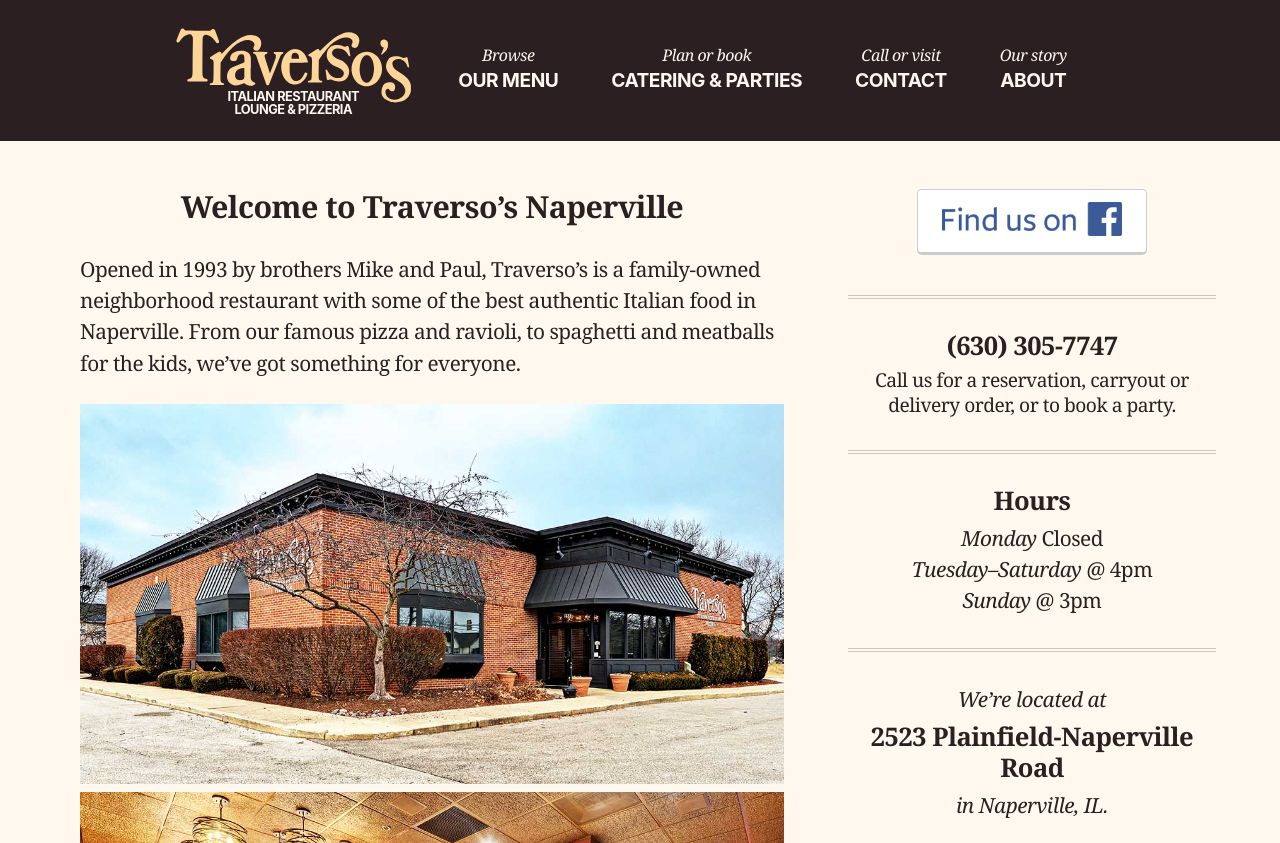
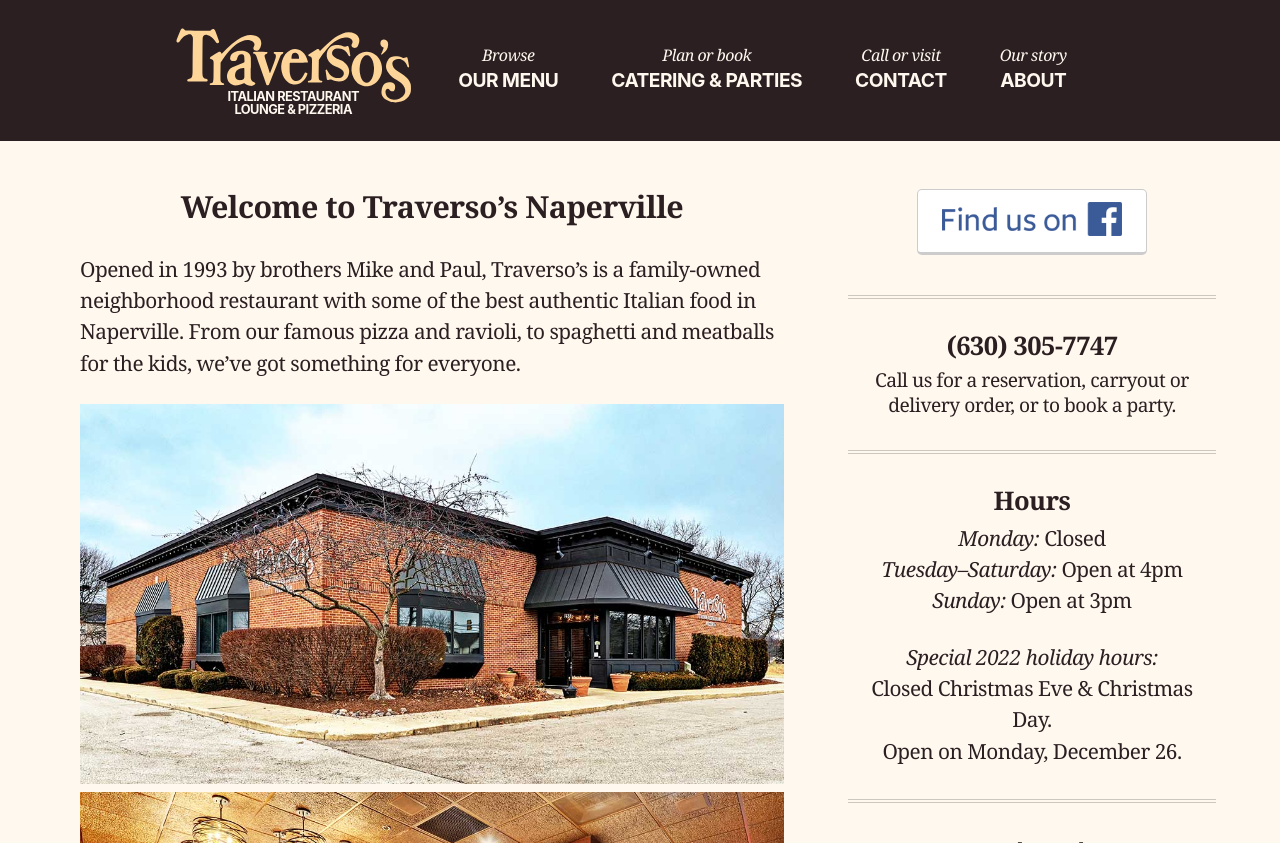
Before and after one commit to traversos/traversos.github.io, a Jekyll site: the page built from index.html, in a window 1280 px wide and 900 px high, cut to the strip 0-843 px from the top of the window. Built offline with Jekyll 4.4.1, drawn with Linux system fonts in a browser that asks for light colours; nearby versions of some CDN libraries.

Commit message:
holiday hours

```diff
--- a/index.html
+++ b/index.html
@@ -38,9 +38,14 @@
     <hr>
     <h2 class="push-half--bottom">Hours</h2>
     <ul class="home-hours">
-      <li><em>Monday</em> Closed</li>
-      <li><em>Tuesday–Saturday</em> @ 4pm</li>
-      <li><em>Sunday</em> @ 3pm</li>
+      <li><em>Monday:</em> Closed</li>
+      <li><em>Tuesday–Saturday:</em> Open at 4pm</li>
+      <li><em>Sunday:</em> Open at 3pm</li>
+    </ul>
+    <em>Special 2022 holiday hours:</em>
+    <ul class="home-hours">
+      <li>Closed Christmas Eve & Christmas Day.</li>
+      <li>Open on Monday, December 26.</li>
     </ul>
     <hr>
     <p class="push-half--bottom"><em>We’re located at</em></p>
```
Also changed, not shown: contact/index.html (+8 -3 lines).
